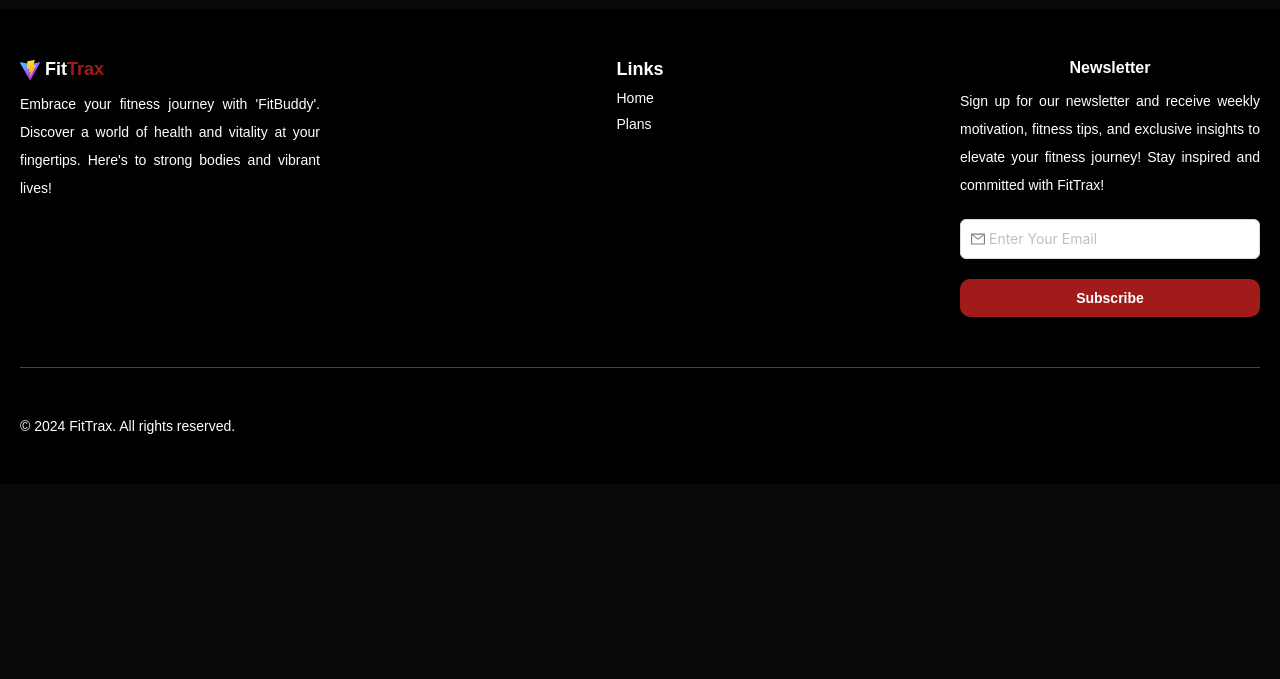
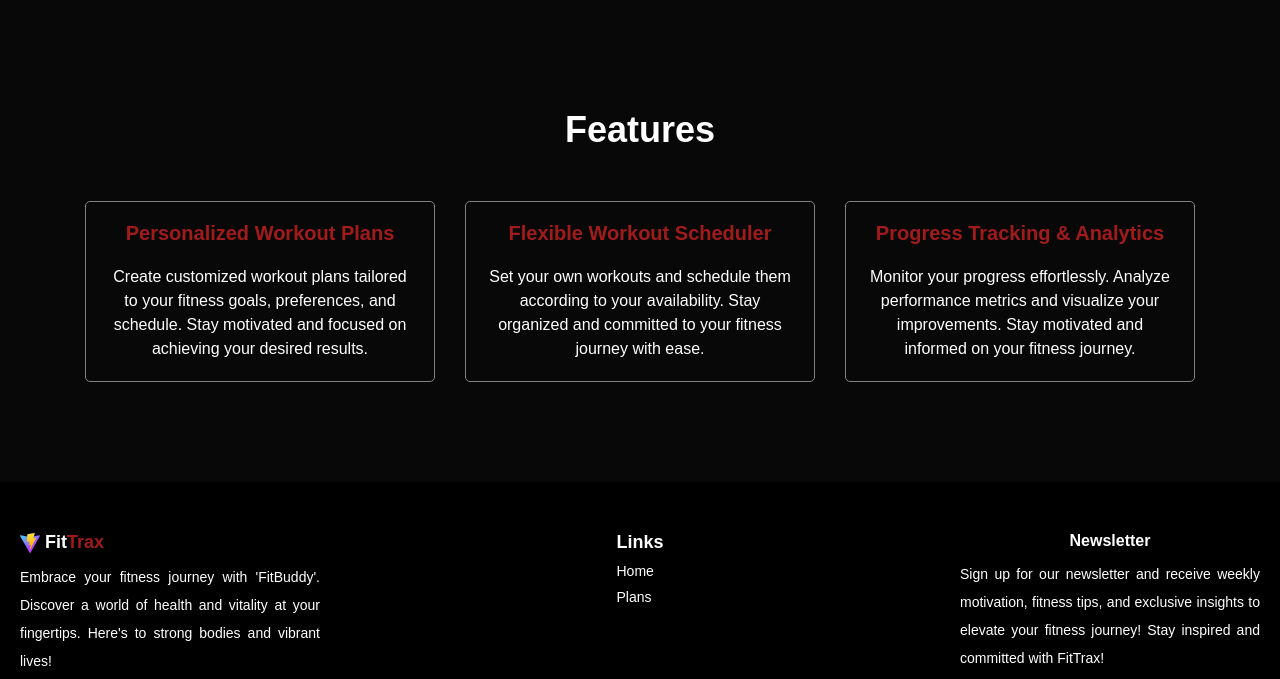
Before and after one commit to SyedAli017/fitness-tracker, a React (Vite) app: page / in a window 1280 px wide. Shown: the part 721-1400 px from the top of the page. Before the commit the page ends 1205 px from the top, so only its background shows below. Built offline with nearby package versions, Linux system fonts and the light colour scheme.

Commit message:
features section

```diff
--- /dev/null
+++ b/src/components/Features/Features.jsx
@@ -0,0 +1,23 @@
+import featuresData from "@data/featuresData";
+import styles from "@components/Features/Features.module.scss";
+
+const Features = () => {
+
+  return (
+    <div className={styles.features}>
+      <div className={styles.featuresContainer}>
+        <h2 className={styles.title}>Features</h2>
+        <div className={styles.featuresContent}>
+          {featuresData.map((feature) => (
+            <div className={styles.feature} key={feature.title}>
+              <h3 className={styles.featureTitle}>{feature.title}</h3>
+              <p className={styles.featureDesc}>{feature.desc}</p>
+            </div>
+          ))}
+        </div>
+      </div>
+    </div>
+  );
+};
+
+export default Features;
--- /dev/null
+++ b/src/components/Features/Features.module.scss
@@ -0,0 +1,83 @@
+@import "@styles/_variables.scss";
+
+.features {
+  .featuresContainer {
+    max-width: $max-width-content;
+    display: flex;
+    flex-direction: column;
+    align-items: center;
+    gap: 50px;
+    margin: auto;
+    padding: 100px 20px 100px;
+
+    .title {
+      color: $white;
+      font-size: $font-size-11;
+      font-family: $primary-font;
+      line-height: normal;
+    }
+
+    .featuresContent {
+      display: flex;
+      gap: 30px;
+
+      .feature {
+        display: flex;
+        flex-direction: column;
+        align-items: center;
+        gap: 20px;
+        max-width: 350px;
+        padding: 20px;
+        border-radius: 5px;
+        text-align: center;
+        border: solid 1px gray;
+
+        &:hover {
+          transition: all 0.3s ease-in-out;
+          transform: scale(1.025);
+          box-shadow: 0 0 15px 0 $primary-color;
+          border: solid 1px $primary-color;
+        }
+      }
+
+      .featureTitle {
+        color: $primary-color;
+        font-size: $font-size-5;
+        font-family: $primary-font;
+        line-height: normal;
+      }
+
+      .featureDesc {
+        color: $white;
+        font-size: $font-size-3;
+        font-family: $primary-font;
+        line-height: 150%;
+      }
+    }
+  }
+}
+
+@media screen and (max-width: $tablet-md) {
+  .features {
+    .featuresContainer {
+      gap: 30px;
+      padding: 50px 20px 50px;
+
+      .title {
+        font-size: $font-size-9;
+      }
+
+      .featuresContent {
+        flex-direction: column;
+
+        .featureTitle {
+          font-size: $font-size-3;
+        }
+
+        .featureDesc {
+          font-size: $font-size-2;
+        }
+      }
+    }
+  }
+}
--- /dev/null
+++ b/src/data/featuresData.js
@@ -0,0 +1,16 @@
+const featuresData = [
+    {
+      title: "Personalized Workout Plans",
+      desc: "Create customized workout plans tailored to your fitness goals, preferences, and schedule. Stay motivated and focused on achieving your desired results.",
+    },
+    {
+      title: "Flexible Workout Scheduler",
+      desc: "Set your own workouts and schedule them according to your availability. Stay organized and committed to your fitness journey with ease.",
+    },
+    {
+      title: "Progress Tracking & Analytics",
+      desc: "Monitor your progress effortlessly. Analyze performance metrics and visualize your improvements. Stay motivated and informed on your fitness journey.",
+    },
+  ];
+
+export default featuresData;
--- a/src/pages/home/home.jsx
+++ b/src/pages/home/home.jsx
@@ -1,10 +1,11 @@
 import Hero from "@components/Hero/Hero";
-import styles from "@pages/home/home.module.scss";
+import Features from "@components/Features/Features";
 
 const Home = () => {
   return (
-    <div className={styles.home}>
+    <div>
       <Hero />
+      <Features />
     </div>
   );
 };
--- a/src/pages/home/home.module.scss
+++ /dev/null
@@ -1,7 +0,0 @@
-@import "@styles/_variables.scss";
-
-.home {
-    display: flex;
-    flex-direction: column;
-    gap: 100px;
-}
```
